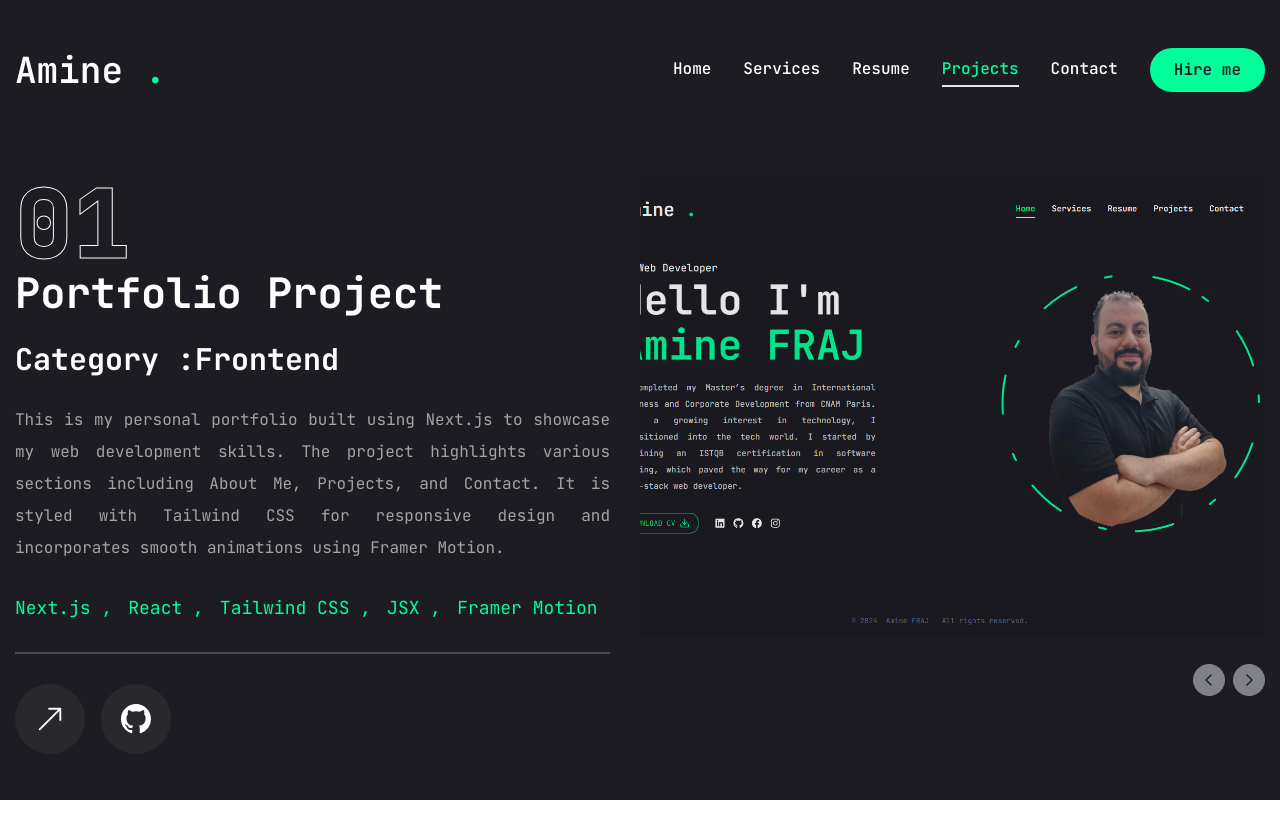
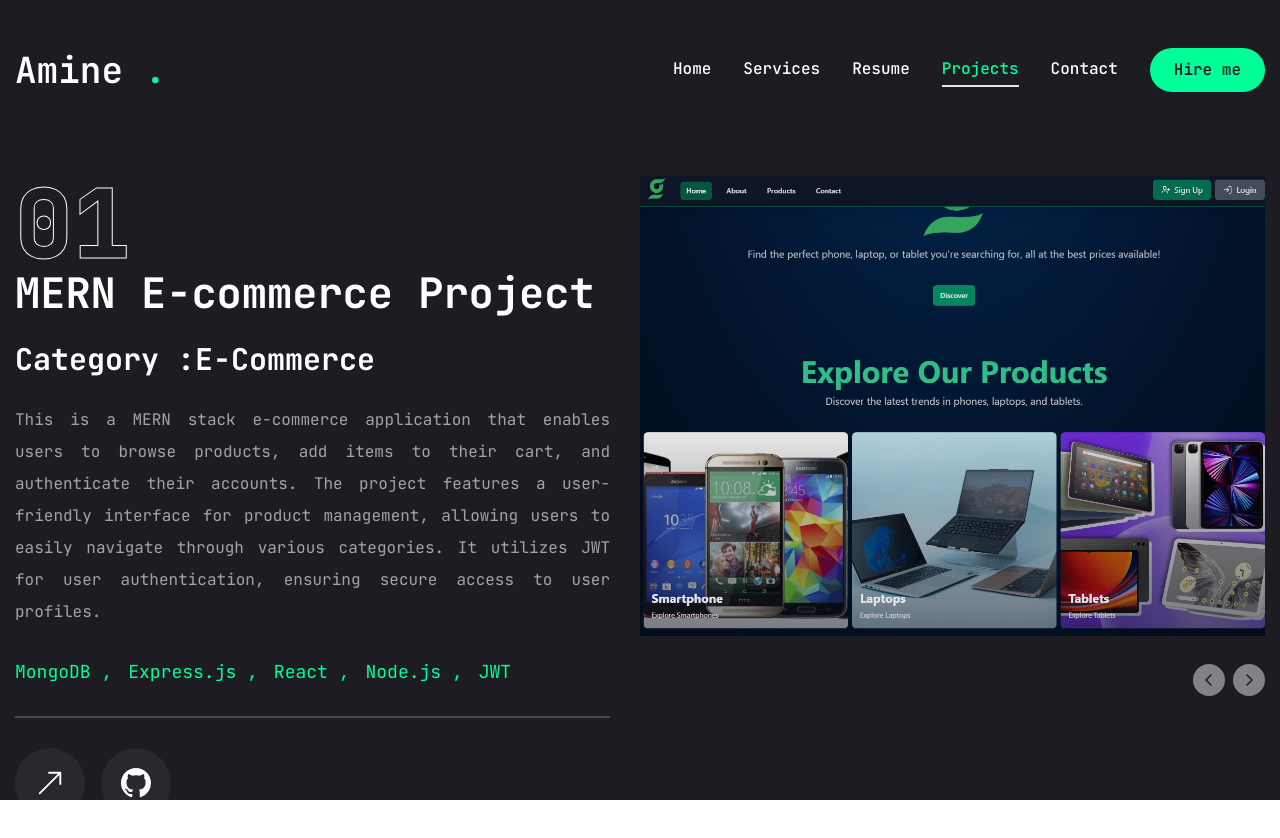
Before and after one commit to AmineFRAJ/nextjs-portfolio, a Next.js app: page /projects in a window 1280 px wide. Shown: the top 838 px of the page. Built offline with nearby package versions, Linux system fonts and the light colour scheme.

Commit message:
update project List

```diff
--- a/app/projects/page.jsx
+++ b/app/projects/page.jsx
@@ -20,6 +20,23 @@ import WorkSliderBtns from "@/components/WorkSliderBtns";
 const projects = [
   {
     num: "01",
+    category: "e-commerce",
+    title: "MERN E-commerce Project",
+    description:
+      "This is a MERN stack e-commerce application that enables users to browse products, add items to their cart, and authenticate their accounts. The project features a user-friendly interface for product management, allowing users to easily navigate through various categories. It utilizes JWT for user authentication, ensuring secure access to user profiles.",
+    stack: [
+      { name: "MongoDB" },
+      { name: "Express.js" },
+      { name: "React" },
+      { name: "Node.js" },
+      { name: "JWT " },
+    ],
+    image: "/assets/project10.png",
+    live: "https://gadget-hub-client.vercel.app/",
+    github: "https://github.com/AmineFRAJ/GadgetHub-client.git",
+  },
+  {
+    num: "02",
     category: "frontend",
     title: "Portfolio Project",
     description:
@@ -36,7 +53,7 @@ const projects = [
     github: "https://github.com/AmineFRAJ/nextjs-portfolio.git",
   },
   {
-    num: "02",
+    num: "03",
     category: "frontend",
     title: "ToDo List App",
     description:
@@ -47,7 +64,7 @@ const projects = [
     github: "https://github.com/AmineFRAJ/Redux-todo-app.git",
   },
   {
-    num: "03",
+    num: "04",
     category: "frontend",
     title: "Movie App",
     description:
@@ -58,7 +75,7 @@ const projects = [
     github: "https://github.com/AmineFRAJ/movie-router-app.git",
   },
   {
-    num: "04",
+    num: "05",
     category: "frontend",
     title: "Weather App",
     description:
@@ -69,7 +86,7 @@ const projects = [
     github: "https://github.com/AmineFRAJ/Weather-App.git",
   },
   {
-    num: "05",
+    num: "06",
     category: "frontend",
     title: "Counter App",
     description:
@@ -80,7 +97,7 @@ const projects = [
     github: "",
   },
   {
-    num: "06",
+    num: "07",
     category: "frontend",
     title: "Calculator App",
     description:
@@ -91,7 +108,7 @@ const projects = [
     github: "",
   },
   {
-    num: "07",
+    num: "08",
     category: "frontend",
     title: "Shopping Cart System",
     description:
@@ -102,7 +119,7 @@ const projects = [
     github: "https://github.com/AmineFRAJ/Dom-check01.git",
   },
   {
-    num: "08",
+    num: "09",
     category: "frontend",
     title: "Jewelry Store Website",
     description:
@@ -113,7 +130,7 @@ const projects = [
     github: "https://github.com/AmineFRAJ/Jewelry-Store-Website.git",
   },
   {
-    num: "09",
+    num: "10",
     category: "frontend",
     title: "Restaurant Website",
     description:
```
Also changed, not shown: public/assets/project10.png (added).
